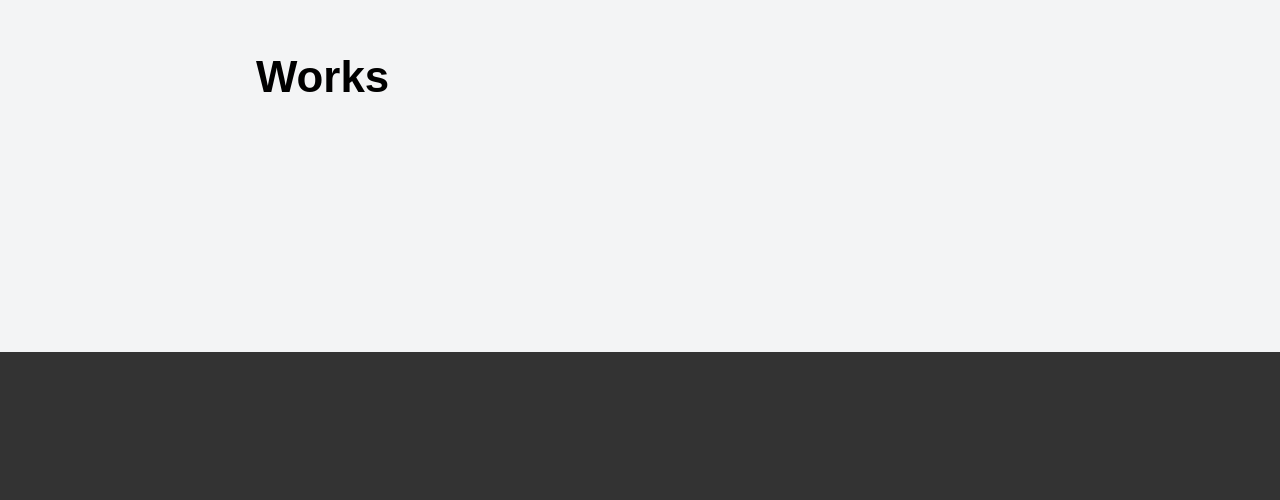
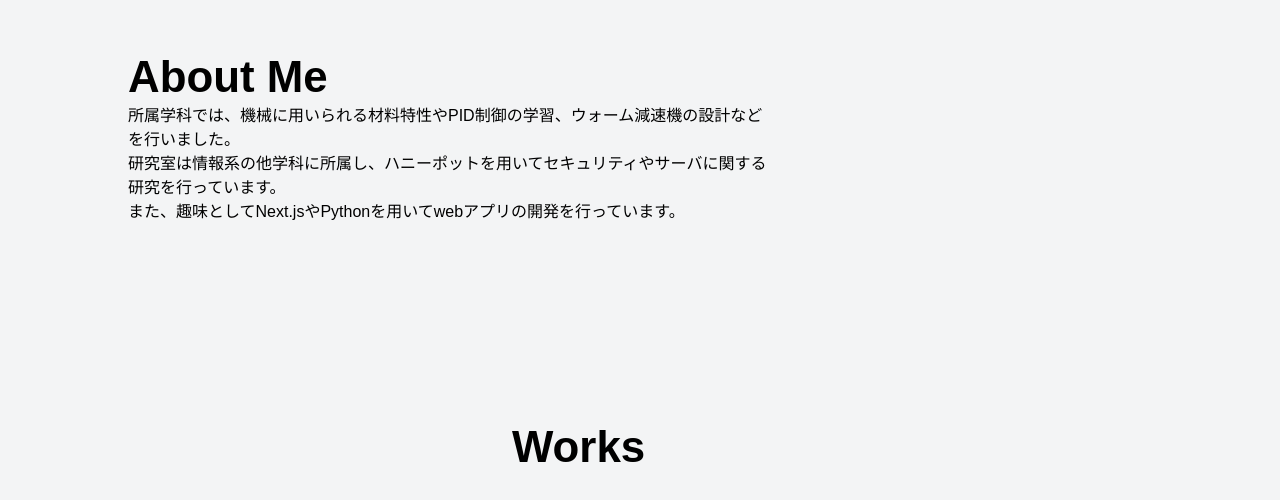
Before and after one commit to bq22005/portfolio, a Next.js app: page / in a window 1280 px wide. Shown: the part 952-1452 px from the top of the page. Before the commit the page ends 1304 px from the top, so only its background shows below. Built offline with nearby package versions, Linux system fonts and the light colour scheme; a web font is replaced by a local one.

Commit message:
Update infomation layout

```diff
--- a/src/app/components/layouts/About.module.css
+++ b/src/app/components/layouts/About.module.css
@@ -1,4 +1,4 @@
 .about {
+  padding: 0 40% 200px 10%;
   margin: 0 auto;
-  width: 60%;
 }
--- a/src/app/components/layouts/About.tsx
+++ b/src/app/components/layouts/About.tsx
@@ -4,7 +4,13 @@ import { Title } from "@/app/components/elements/Title";
 export function About() {
   return (
     <div className={styles.about}>
-      <Title>About</Title>
+      <Title>About Me</Title>
+      <p className={styles.sentence}>
+        　所属学科では、機械に用いられる材料特性やPID制御の学習、ウォーム減速機の設計などを行いました。
+        <br />
+        　研究室は情報系の他学科に所属し、ハニーポットを用いてセキュリティやサーバに関する研究を行っています。
+        <br />
+        　また、趣味としてNext.jsやPythonを用いてwebアプリの開発を行っています。</p>
     </div>
   );
 }
--- a/src/app/components/layouts/Works.module.css
+++ b/src/app/components/layouts/Works.module.css
@@ -1,4 +1,4 @@
 .works {
+  padding: 0 10% 200px 40%;
   margin: 0 auto;
-  width: 60%;
 }
--- a/src/app/page.module.css
+++ b/src/app/page.module.css
@@ -14,6 +14,6 @@
 
 .infomation {
   padding-top: 500px;
+  min-height: 100vh;
   background-color: #f3f4f5;
-  min-height: 100vh;
 }
--- a/src/app/page.tsx
+++ b/src/app/page.tsx
@@ -1,5 +1,6 @@
 import styles from "./page.module.css";
 import { Profile } from "@/app/components/layouts/Profile";
+import { About } from "./components/layouts/About";
 import { Works } from "@/app/components/layouts/Works";
 
 export default function Home() {
@@ -9,6 +10,7 @@ export default function Home() {
       <div className={styles.introduce}>
         <img className={styles.wave} src="/wave.svg" alt="wave" />
         <div className={styles.infomation}>
+          <About />
           <Works />
         </div>
       </div>
```
